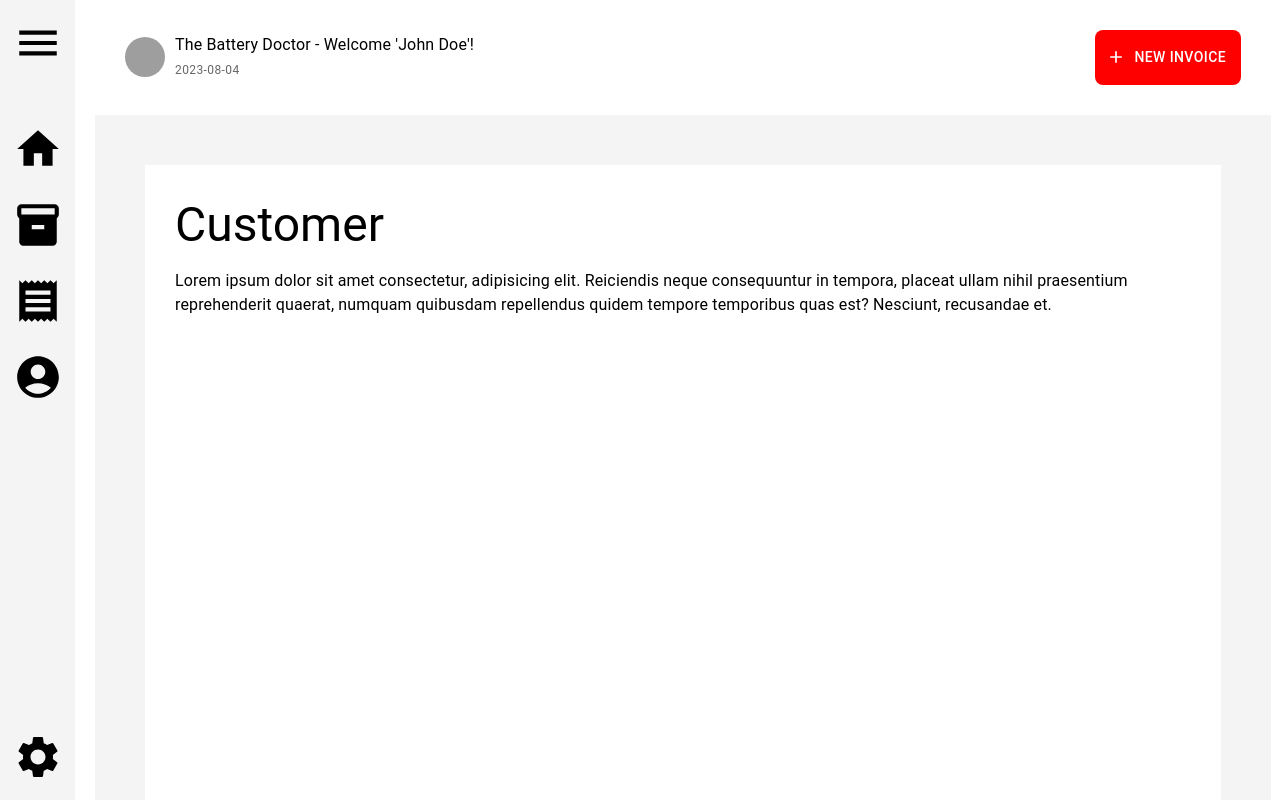
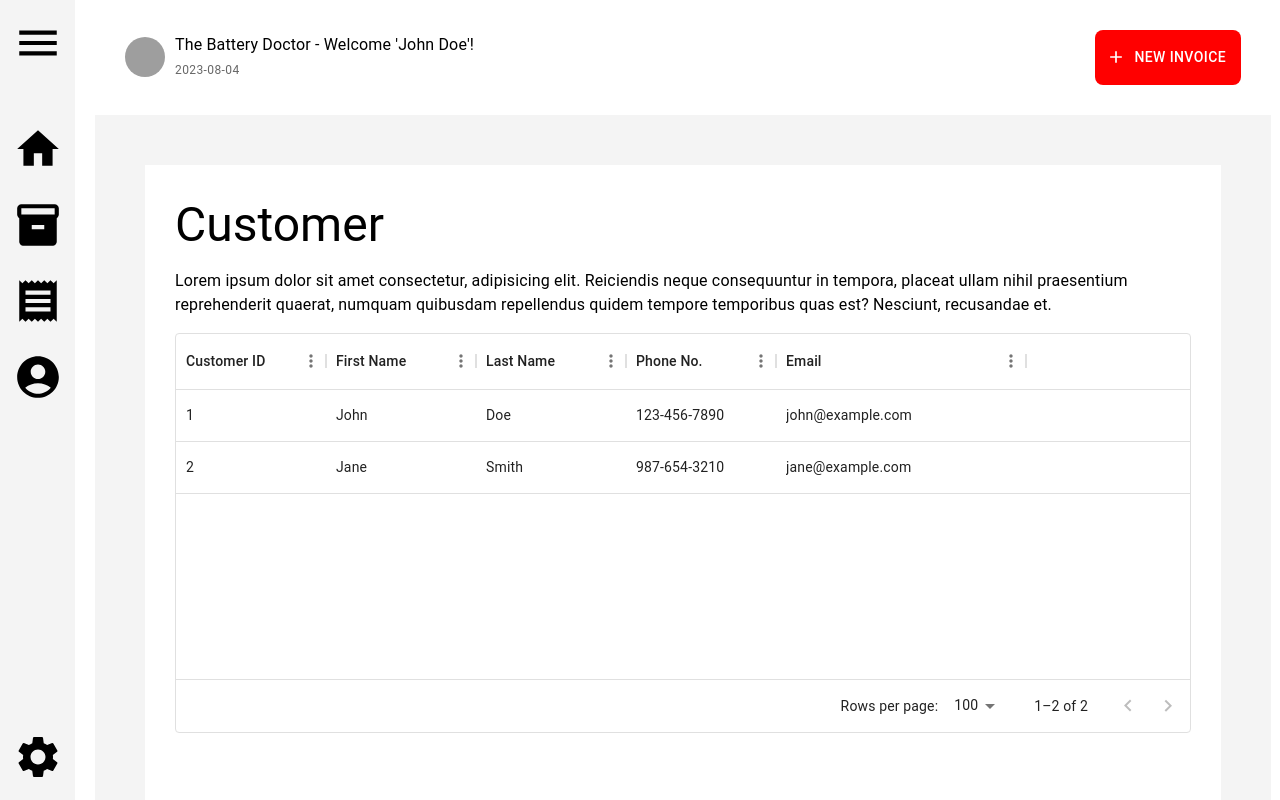
Before and after one commit to Caelan-Ross/FSWD-Capstone-Project, a Next.js app in the folder src/frontend/: page /customer in a window 1280 px wide. Built offline with nearby package versions, Linux system fonts and the light colour scheme; grey boxes are pictures that could not be loaded.

Commit message:
Set up data grid for Customer.js

```diff
--- a/src/frontend/package.json
+++ b/src/frontend/package.json
@@ -13,6 +13,7 @@
     "@emotion/styled": "^11.11.0",
     "@mui/icons-material": "^5.14.3",
     "@mui/material": "^5.14.3",
+    "@mui/x-data-grid": "^6.11.0",
     "eslint": "8.43.0",
     "eslint-config-next": "13.4.7",
     "next": "^13.4.7",
--- a/src/frontend/pages/customer.js
+++ b/src/frontend/pages/customer.js
@@ -1,7 +1,25 @@
+import React from 'react';
 import { Typography, Box, useTheme } from '@mui/material';
-import Link from '@mui/material/Link';
+import { DataGrid } from '@mui/x-data-grid';
 
 export default function Home() {
+	const theme = useTheme();
+
+	// Dummy customer data
+	const customerData = [
+		{ id: 1, firstName: 'John', lastName: 'Doe', phone: '123-456-7890', email: 'john@example.com' },
+		{ id: 2, firstName: 'Jane', lastName: 'Smith', phone: '987-654-3210', email: 'jane@example.com' },
+		// Add more dummy data rows here
+	];
+
+	const columns = [
+		{ field: 'id', headerName: 'Customer ID', width: 150 },
+		{ field: 'firstName', headerName: 'First Name', width: 150 },
+		{ field: 'lastName', headerName: 'Last Name', width: 150 },
+		{ field: 'phone', headerName: 'Phone No.', width: 150 },
+		{ field: 'email', headerName: 'Email', width: 250 },
+	];
+
 	return (
 		<Box
 			display='flex'
@@ -34,6 +52,11 @@ export default function Home() {
 					temporibus quas est? Nesciunt, recusandae et.
 				</Typography>
 			</Box>
+
+			{/* Customer DataGrid */}
+			<div style={{ height: 400, width: '100%', marginTop: theme.spacing(2) }}>
+				<DataGrid rows={customerData} columns={columns} pageSize={5} />
+			</div>
 		</Box>
 	);
 }
```
Also changed, not shown: 1 other file (tests, documents, lock files or other folders).
